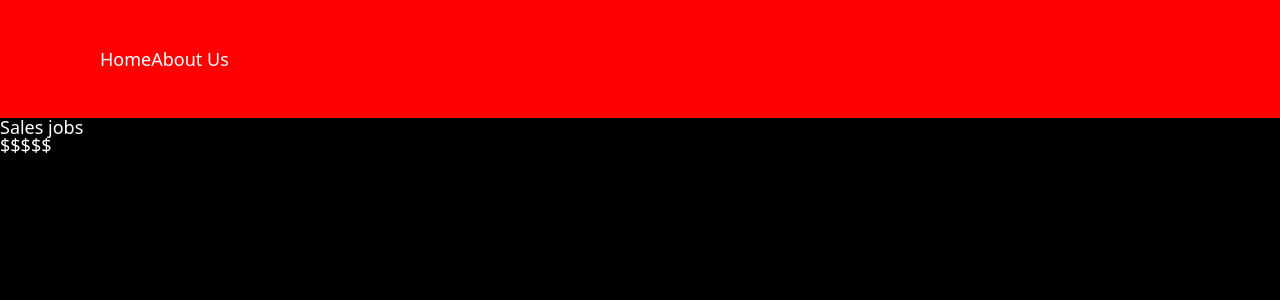
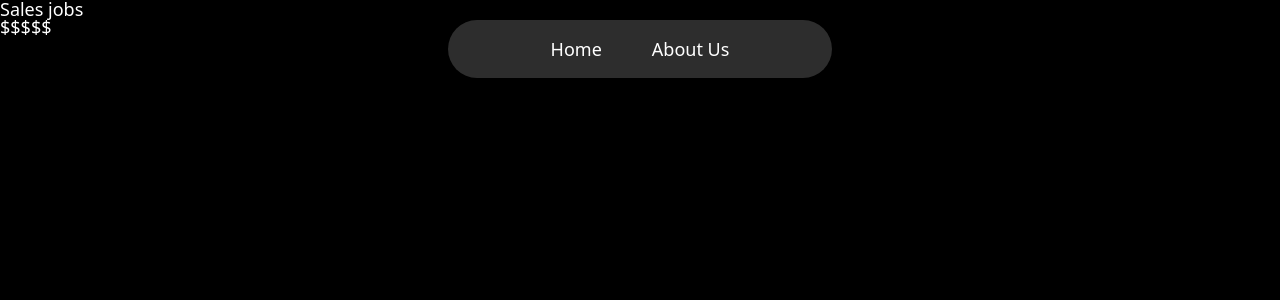
Before and after one commit to johj703/learn-nextjs14, a Next.js app: page /about-us/company/jobs/sales in a window 1280 px wide. Shown: the top 300 px of the page. Built offline with nearby package versions, Linux system fonts and the light colour scheme.

Commit message:
navigation css 추가하고, navigation.tsx에서 ul태그에 있던 style.list class 삭제하기

```diff
--- a/components/navigation.tsx
+++ b/components/navigation.tsx
@@ -7,7 +7,7 @@
   const path = usePathname();
   return (
     <nav className={styles.nav}>
-      <ul className={styles.list}>
+      <ul>
         <li>
           <Link href="/">Home</Link> {path === "/" ? "🔥" : ""}
         </li>
--- a/styles/navigation.module.css
+++ b/styles/navigation.module.css
@@ -1,8 +1,28 @@
 .nav {
-  background-color: red;
-  padding: 50px 100px;
+  background-color: #2d2d2d;
+  position: fixed;
+  width: 30%;
+  margin: 0 auto;
+  top: 20px;
+  border-radius: 50px;
+  padding: 20px 0px;
+  left: 50%;
+  z-index: 10;
+  transform: translateX(-50%);
 }
 
-.list {
+.nav ul {
   display: flex;
+  justify-content: center;
+  gap: 50px;
 }
+
+.nav ul li {
+  list-style: none;
+  transform: none;
+  transition: all 0.1s ease-in-out;
+}
+
+.nav ul li:hover {
+  transform: scale(1.05);
+}
```
